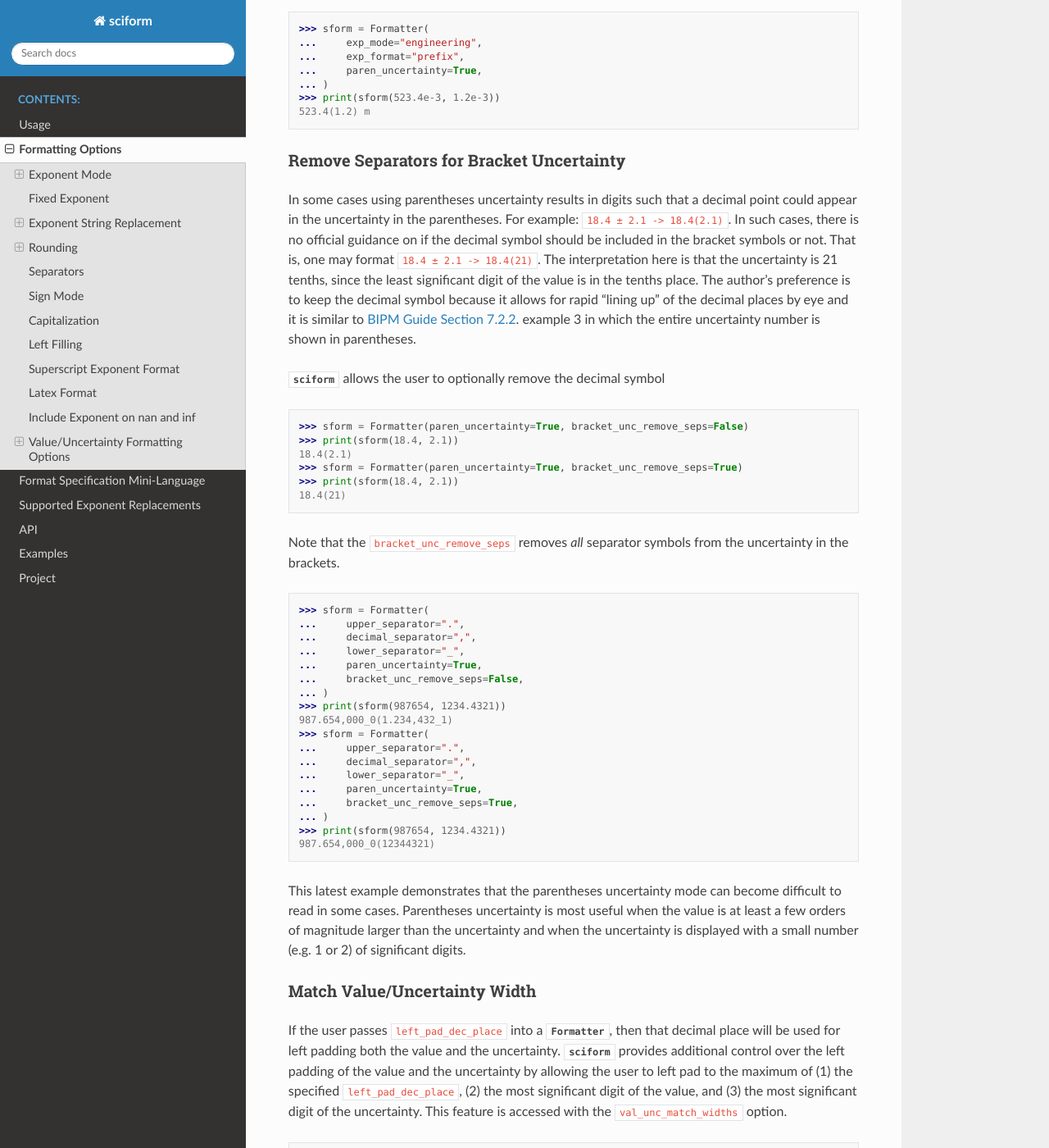
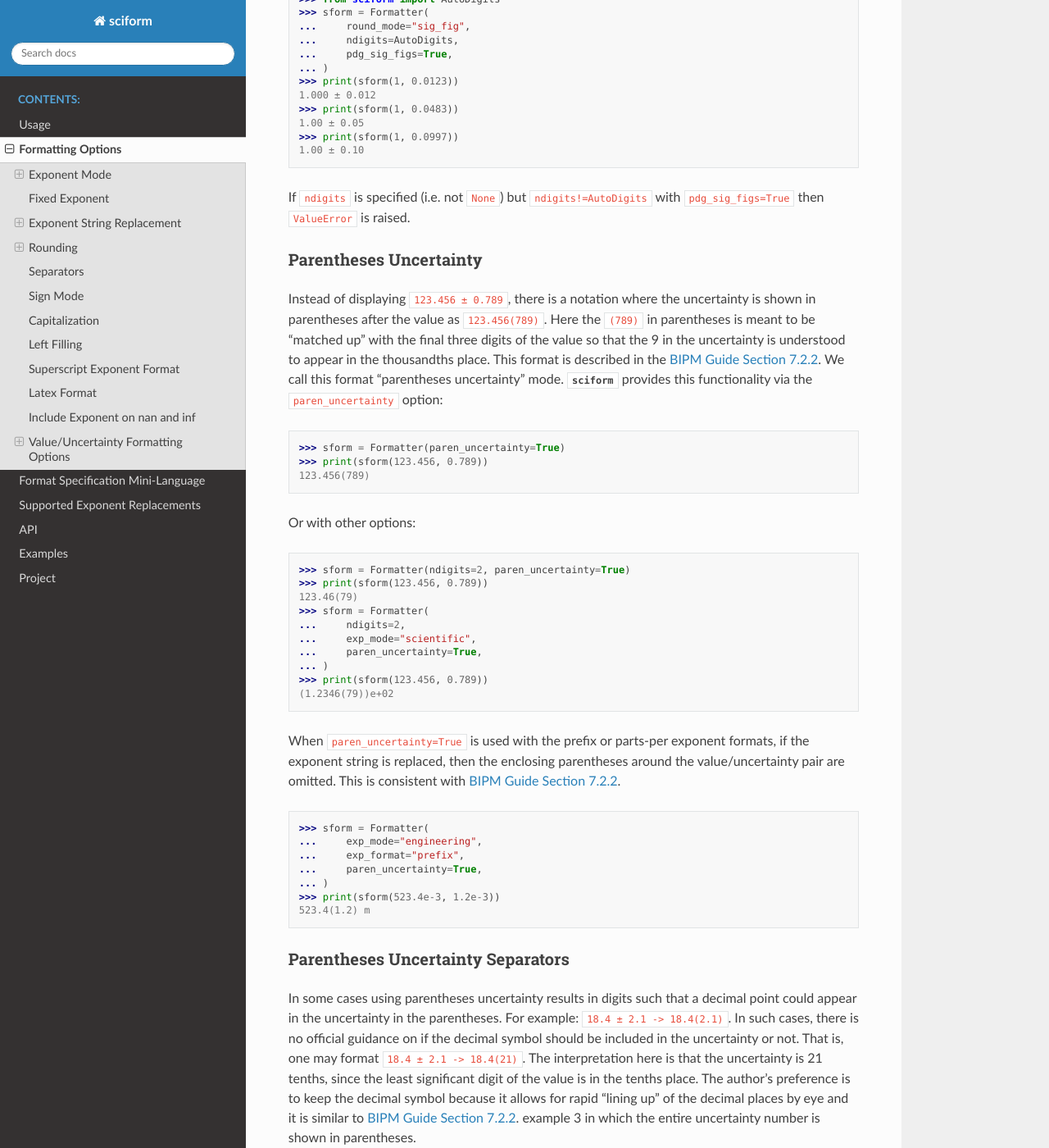
Before and after one commit to jagerber48/sciform, a Sphinx documentation site: the page built from docs/source/options.rst, in a window 1280 px wide and 1400 px high, scrolled down 11494 px. Shown: the whole window at 82% size. Built offline with Sphinx 7.4.7 and the Read the Docs theme 2.0.0, drawn with Linux system fonts in a browser that asks for light colours; some of the changed text lies outside the part shown.

Commit message:
bracket_unc_remove_seps -> paren_uncertainty_separators

```diff
--- a/docs/source/examples.rst
+++ b/docs/source/examples.rst
@@ -113,7 +113,7 @@ exponent mode with a capitalized exponent symbol ``'E'``.
 ``!2`` indicates that the number will be rounded so that the uncertainty
 has two significant figures.
 The ``()`` indicates that the value/uncertainty pair should be formatted
-using the bracket uncertainty format.
+using the parentheses uncertainty format.
 
 >>> print(f'{SciNum(123):ex-3p}')
 123000 m
@@ -261,7 +261,7 @@ We can address these problems using :mod:`sciform` by:
    the value.
    Using ``sciform``, the significant digits displayed for the value
    will always match the precision of the uncertainty.
-   We will use bracket uncertainty format.
+   We will use the parentheses uncertainty format.
 #. Using engineering notation for the value/uncertainty in the table. This
    will make the relative scale between different rows obvious.
 
--- a/docs/source/options.rst
+++ b/docs/source/options.rst
@@ -199,7 +199,10 @@ translations, in addition to those provided by default.
 >>> print(sform(4242.13))
 4.24213 k
 >>> sform = Formatter(
-...     exp_mode="binary_iec", round_mode="sig_fig", ndigits=4, exp_format="prefix"
+...     exp_mode="binary_iec",
+...     round_mode="sig_fig",
+...     ndigits=4,
+...     exp_format="prefix",
 ... )
 >>> print(sform(1300))
 1.270 Ki
@@ -224,7 +227,9 @@ The entries in these dictionaries overwrite any default translation
 mappings.
 
 >>> sform = Formatter(
-...     exp_mode="scientific", exp_format="prefix", extra_si_prefixes={-2: "c"}
+...     exp_mode="scientific",
+...     exp_format="prefix",
+...     extra_si_prefixes={-2: "c"},
 ... )
 >>> print(sform(3e-2))
 3 c
@@ -236,7 +241,9 @@ force that exponent to not be translated.
 >>> print(sform(3e-9))
 3 ppb
 >>> sform = Formatter(
-...     exp_mode="engineering", exp_format="parts_per", extra_parts_per_forms={-9: None}
+...     exp_mode="engineering",
+...     exp_format="parts_per",
+...     extra_parts_per_forms={-9: None},
 ... )
 >>> print(sform(3e-9))
 3e-09
@@ -252,11 +259,17 @@ engineering notation.
 However, they can be easily be included using the ``add_c_prefix`` and
 ``add_small_si_prefixes`` options.
 
->>> sform = Formatter(exp_mode="scientific", exp_format="prefix", add_c_prefix=True)
+>>> sform = Formatter(
+...     exp_mode="scientific",
+...     exp_format="prefix",
+...     add_c_prefix=True,
+... )
 >>> print(sform(0.025))
 2.5 c
 >>> sform = Formatter(
-...     exp_mode="scientific", exp_format="prefix", add_small_si_prefixes=True
+...     exp_mode="scientific",
+...     exp_format="prefix",
+...     add_small_si_prefixes=True,
 ... )
 >>> print(sform(25))
 2.5 da
@@ -267,7 +280,9 @@ Note that ``ppth`` is not a standard notation for "parts-per-thousand",
 but it is one that the author has found useful.
 
 >>> sform = Formatter(
-...     exp_mode="engineering", exp_format="parts_per", add_ppth_form=True
+...     exp_mode="engineering",
+...     exp_format="parts_per",
+...     add_ppth_form=True,
 ... )
 >>> print(sform(12.3e-3))
 12.3 ppth
@@ -322,7 +337,11 @@ This demonstrates that we can't determine how many significant figures
 a number was rounded to (or "how many significant figures a number has")
 just by looking at the resulting string.
 
->>> sform = Formatter(exp_mode="engineering", round_mode="sig_fig", ndigits=4)
+>>> sform = Formatter(
+...     exp_mode="engineering",
+...     round_mode="sig_fig",
+...     ndigits=4,
+... )
 >>> print(sform(12345.678))
 12.35e+03
 
@@ -348,7 +367,11 @@ rounded to ``12.99``.
 
 It is possible for ``ndigits <= 0``:
 
->>> sform = Formatter(exp_mode="fixed_point", round_mode="dec_place", ndigits=-2)
+>>> sform = Formatter(
+...     exp_mode="fixed_point",
+...     round_mode="dec_place",
+...     ndigits=-2,
+... )
 >>> print(sform(12345.678))
 12300
 
@@ -356,8 +379,9 @@ Automatic Rounding
 ------------------
 
 If the user does not specify ``ndigits`` or the user uses
-:class:`AutoDigits` by passing ``ndigits=AutoDigits``, then :mod:`sciform`
-will automatically determine how rounding should be performed.
+:class:`AutoDigits` by passing ``ndigits=AutoDigits``, then
+:mod:`sciform` will automatically determine how rounding should be
+performed.
 
 For single value formatting the auto rounding mode will display the
 input number with full precision.
@@ -373,9 +397,10 @@ For value/uncertainty formatting, if ``ndigits=AutoDigits`` and
 ``pdg_sig_figs=False``, then the rounding strategy described in the
 previous paragraph is used to round the uncertainty and the value is
 rounded to the same decimal place as the uncertainty.
-If ``ndigits=AutoDigits`` and ``pdg_sig_figs=True``, then the uncertainty
-will be rounded according to the Particle Data Group rounding algorithm
-and the value will rounded to the same decimal place as the uncertainty.
+If ``ndigits=AutoDigits`` and ``pdg_sig_figs=True``, then the
+uncertainty will be rounded according to the Particle Data Group
+rounding algorithm and the value will rounded to the same decimal place
+as the uncertainty.
 See :ref:`pdg_sig_figs` for more details.
 
 If ``ndigits`` is specified (i.e. not ``None``) but
@@ -394,9 +419,9 @@ the integral and fractional part of a number, called the decimal symbol.
 :mod:`sciform` supports using a period ``'.'`` or comma ``','`` as the
 decimal symbol.
 
-Additionally, :mod:`sciform` also supports including separation characters
-between groups of three digits both above the decimal symbol and below
-the decimal symbols.
+Additionally, :mod:`sciform` also supports including separation
+characters between groups of three digits both above the decimal symbol
+and below the decimal symbols.
 ``''``, ``','``, ``'.'``, ``' '``, ``'_'`` can all be used as
 "upper" separator characters and ``''``, ``' '``, and ``'_'`` can
 all be used as "lower" separator characters.
@@ -407,7 +432,11 @@ decimal separator.
 >>> print(sform(12345678.987))
 12,345,678.987
 
->>> sform = Formatter(upper_separator=" ", decimal_separator=",", lower_separator="_")
+>>> sform = Formatter(
+...     upper_separator=" ",
+...     decimal_separator=",",
+...     lower_separator="_",
+... )
 >>> print(sform(1234567.7654321))
 1 234 567,765_432_1
 
@@ -421,14 +450,14 @@ the locality. See
 Sign Mode
 =========
 
-:mod:`sciform` provides control over the symbol used to indicate whether a
-number is positive or negative.
+:mod:`sciform` provides control over the symbol used to indicate whether
+a number is positive or negative.
 In all cases a ``'-'`` sign is used for negative numbers.
 By default, positive numbers are formatted with no sign symbol.
-However, :mod:`sciform` includes a mode where positive numbers are always
-presented with a ``'+'`` symbol.
-:mod:`sciform` also provides a mode where positive numbers include an extra
-whitespace in place of a sign symbol.
+However, :mod:`sciform` includes a mode where positive numbers are
+always presented with a ``'+'`` symbol.
+:mod:`sciform` also provides a mode where positive numbers include an
+extra whitespace in place of a sign symbol.
 This mode may be useful to match string lengths when positive and
 negatives numbers are being presented together, but without explicitly
 including a ``'+'`` symbol.
@@ -506,11 +535,18 @@ The ``latex`` option can be chosen to convert strings into latex
 parseable codes.
 
 >>> sform = Formatter(
-...     exp_mode="scientific", exp_val=-1, upper_separator="_", latex=True
+...     exp_mode="scientific",
+...     exp_val=-1,
+...     upper_separator="_",
+...     latex=True,
 ... )
 >>> print(sform(12345))
 123\_450\times 10^{-1}
->>> sform = Formatter(exp_mode="percent", lower_separator="_", latex=True)
+>>> sform = Formatter(
+...     exp_mode="percent",
+...     lower_separator="_",
+...     latex=True,
+... )
 >>> print(sform(0.12345678, 0.00000255))
 \left(12.345\_678 \pm 0.000\_255\right)\%
 
@@ -541,16 +577,32 @@ However, if ``nan_inf_exp=True`` (default ``False``), then, for
 scientific, percent, engineering, and binary exponent modes, these will
 instead be formatted as, e.g. ``'(nan)e+00'``.
 
->>> sform = Formatter(exp_mode="scientific", nan_inf_exp=False, capitalize=True)
+>>> sform = Formatter(
+...     exp_mode="scientific",
+...     nan_inf_exp=False,
+...     capitalize=True,
+... )
 >>> print(sform(float("-inf")))
 -INF
->>> sform = Formatter(exp_mode="scientific", nan_inf_exp=True, capitalize=True)
+>>> sform = Formatter(
+...     exp_mode="scientific",
+...     nan_inf_exp=True,
+...     capitalize=True,
+... )
 >>> print(sform(float("-inf")))
 (-INF)E+00
->>> sform = Formatter(exp_mode="percent", nan_inf_exp=False, capitalize=True)
+>>> sform = Formatter(
+...     exp_mode="percent",
+...     nan_inf_exp=False,
+...     capitalize=True,
+... )
 >>> print(sform(float("-inf")))
 -INF
->>> sform = Formatter(exp_mode="percent", nan_inf_exp=True, capitalize=True)
+>>> sform = Formatter(
+...     exp_mode="percent",
+...     nan_inf_exp=True,
+...     capitalize=True,
+... )
 >>> print(sform(float("-inf")))
 (-INF)%
 
@@ -611,7 +663,11 @@ formatting value/uncertainty pairs by using significant figure rounding
 mode with :class:`AutoDigits` precision and the ``pdg_sig_figs`` flag.
 
 >>> from sciform import AutoDigits
->>> sform = Formatter(round_mode="sig_fig", ndigits=AutoDigits, pdg_sig_figs=True)
+>>> sform = Formatter(
+...     round_mode="sig_fig",
+...     ndigits=AutoDigits,
+...     pdg_sig_figs=True,
+... )
 >>> print(sform(1, 0.0123))
 1.000 ± 0.012
 >>> print(sform(1, 0.0483))
@@ -620,8 +676,8 @@ mode with :class:`AutoDigits` precision and the ``pdg_sig_figs`` flag.
 1.00 ± 0.10
 
 If ``ndigits`` is specified (i.e. not ``None``) but
-``ndigits!=AutoDigits`` with ``pdg_sig_figs=True`` then ``ValueError`` is
-raised.
+``ndigits!=AutoDigits`` with ``pdg_sig_figs=True`` then ``ValueError``
+is raised.
 
 .. _paren_uncertainty:
 
@@ -629,7 +685,7 @@ Parentheses Uncertainty
 -----------------------
 
 Instead of displaying ``123.456 ± 0.789``, there is a notation where
-the uncertainty is shown in brackets after the value as
+the uncertainty is shown in parentheses after the value as
 ``123.456(789)``.
 Here the ``(789)`` in parentheses is meant to be "matched up" with the
 final three digits of the value so that the 9 in the uncertainty is
@@ -649,7 +705,11 @@ Or with other options:
 >>> sform = Formatter(ndigits=2, paren_uncertainty=True)
 >>> print(sform(123.456, 0.789))
 123.46(79)
->>> sform = Formatter(ndigits=2, exp_mode="scientific", paren_uncertainty=True)
+>>> sform = Formatter(
+...     ndigits=2,
+...     exp_mode="scientific",
+...     paren_uncertainty=True,
+... )
 >>> print(sform(123.456, 0.789))
 (1.2346(79))e+02
 
@@ -667,14 +727,14 @@ This is consistent with
 >>> print(sform(523.4e-3, 1.2e-3))
 523.4(1.2) m
 
-Remove Separators for Bracket Uncertainty
---------------------------------------------
+Parentheses Uncertainty Separators
+----------------------------------
 
 In some cases using parentheses uncertainty results in digits such that
 a decimal point could appear in the uncertainty in the parentheses.
 For example: ``18.4 ± 2.1 -> 18.4(2.1)``.
 In such cases, there is no official guidance on if the decimal symbol
-should be included in the bracket symbols or not.
+should be included in the uncertainty or not.
 That is, one may format ``18.4 ± 2.1 -> 18.4(21)``.
 The interpretation here is that the uncertainty is 21 tenths, since the
 least significant digit of the value is in the tenths place.
@@ -684,24 +744,32 @@ for rapid "lining up" of the decimal places by eye and it is similar to
 example 3 in which the entire uncertainty number is shown in
 parentheses.
 
-:mod:`sciform` allows the user to optionally remove the decimal symbol
+:mod:`sciform` allows the user to optionally include or exclude
+separator symbols from the uncertainty in parentheses using the
+``paren_uncertainty_separatros`` option:
 
->>> sform = Formatter(paren_uncertainty=True, bracket_unc_remove_seps=False)
+>>> sform = Formatter(
+...     paren_uncertainty=True,
+...     paren_uncertainty_separators=True,
+... )
 >>> print(sform(18.4, 2.1))
 18.4(2.1)
->>> sform = Formatter(paren_uncertainty=True, bracket_unc_remove_seps=True)
+>>> sform = Formatter(
+...     paren_uncertainty=True,
+...     paren_uncertainty_separators=False,
+... )
 >>> print(sform(18.4, 2.1))
 18.4(21)
 
-Note that the ``bracket_unc_remove_seps`` removes *all* separator
-symbols from the uncertainty in the brackets.
+Note that the ``paren_uncertainty_separators`` removes *all* separator
+symbols from the uncertainty in the parentheses.
 
 >>> sform = Formatter(
 ...     upper_separator=".",
 ...     decimal_separator=",",
 ...     lower_separator="_",
 ...     paren_uncertainty=True,
-...     bracket_unc_remove_seps=False,
+...     paren_uncertainty_separators=True,
 ... )
 >>> print(sform(987654, 1234.4321))
 987.654,000_0(1.234,432_1)
@@ -710,7 +778,7 @@ symbols from the uncertainty in the brackets.
 ...     decimal_separator=",",
 ...     lower_separator="_",
 ...     paren_uncertainty=True,
-...     bracket_unc_remove_seps=True,
+...     paren_uncertainty_separators=False,
 ... )
 >>> print(sform(987654, 1234.4321))
 987.654,000_0(12344321)
@@ -734,9 +802,17 @@ significant digit of the value, and (3) the most significant digit of
 the uncertainty.
 This feature is accessed with the ``val_unc_match_widths`` option.
 
->>> sform = Formatter(fill_mode="0", left_pad_dec_place=2, val_unc_match_widths=False)
+>>> sform = Formatter(
+...     fill_mode="0",
+...     left_pad_dec_place=2,
+...     val_unc_match_widths=False,
+... )
 >>> print(sform(12345, 1.23))
 12345.00 ± 001.23
->>> sform = Formatter(fill_mode="0", left_pad_dec_place=2, val_unc_match_widths=True)
+>>> sform = Formatter(
+...     fill_mode="0",
+...     left_pad_dec_place=2,
+...     val_unc_match_widths=True,
+... )
 >>> print(sform(12345, 1.23))
 12345.00 ± 00001.23
--- a/docs/source/usage.rst
+++ b/docs/source/usage.rst
@@ -143,7 +143,7 @@ package default settings):
  'paren_uncertainty': False,
  'pdg_sig_figs': False,
  'val_unc_match_widths': False,
- 'bracket_unc_remove_seps': False,
+ 'paren_uncertainty_separators': True,
  'pm_whitespace': True}
 
 The global default settings can be modified using the
@@ -178,7 +178,7 @@ unchanged.
  'paren_uncertainty': False,
  'pdg_sig_figs': False,
  'val_unc_match_widths': False,
- 'bracket_unc_remove_seps': False,
+ 'paren_uncertainty_separators': True,
  'pm_whitespace': True}
 
 The global default settings can be reset to the :mod:`sciform` defaults
```
Also changed, not shown: 9 other files.
